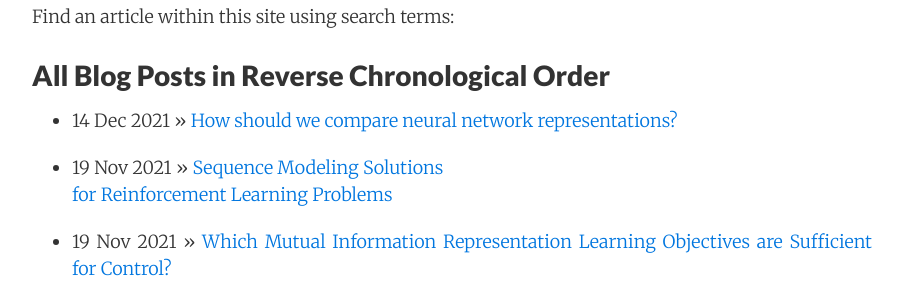
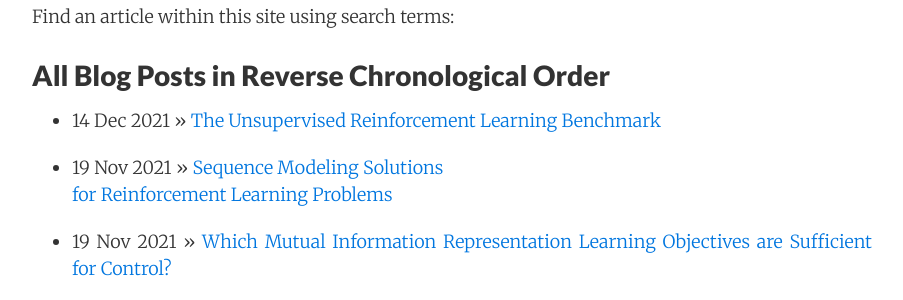
Before and after one commit to bairblog/bairblog.github.io, a Jekyll site: the page built from archive.md, in a window 1280 px wide and 900 px high. Shown: the part 410-710 px from the top of the window, without its empty margins (188-1091 px from the left). Built offline with Jekyll 4.4.1, drawn with Linux system fonts in a browser that asks for light colours; nearby versions of some CDN libraries; formulas are drawn with MathJax 3; comment, search, counter and statistics services are not loaded.

Commit message:
Update 2021-12-14-unsupervised-rl.md

```diff
--- a/_posts/2021-12-14-unsupervised-rl.md
+++ b/_posts/2021-12-14-unsupervised-rl.md
@@ -1,6 +1,6 @@
 ---
 layout:             post
-title:              "How should we compare neural network representations?"
+title:              "The Unsupervised Reinforcement Learning Benchmark"
 date:               2021-12-14  12:00:00
 author:             <a href="https://www.mishalaskin.com/edaaae9ed2b54016a66a0e315a9c9f63">Misha Laskin</a> and <a href="https://cs.nyu.edu/~dy1042/">Denis Yarats</a>
 img:                assets/unsupervised_rl/img0.png
@@ -45,8 +45,8 @@ posts on the homepage. The rest is accessed via clicking 'Continue'. This is
 enforced with the `more` excerpt separator.
 -->
 
-# The Unsupervised Reinforcement Learning Benchmark
-
+<!-- # The Unsupervised Reinforcement Learning Benchmark
+ -->
 ![img0.png](https://bair.berkeley.edu/static/blog/unsupervised-rl/img0.png)
 
 # The shortcomings of supervised RL
```
